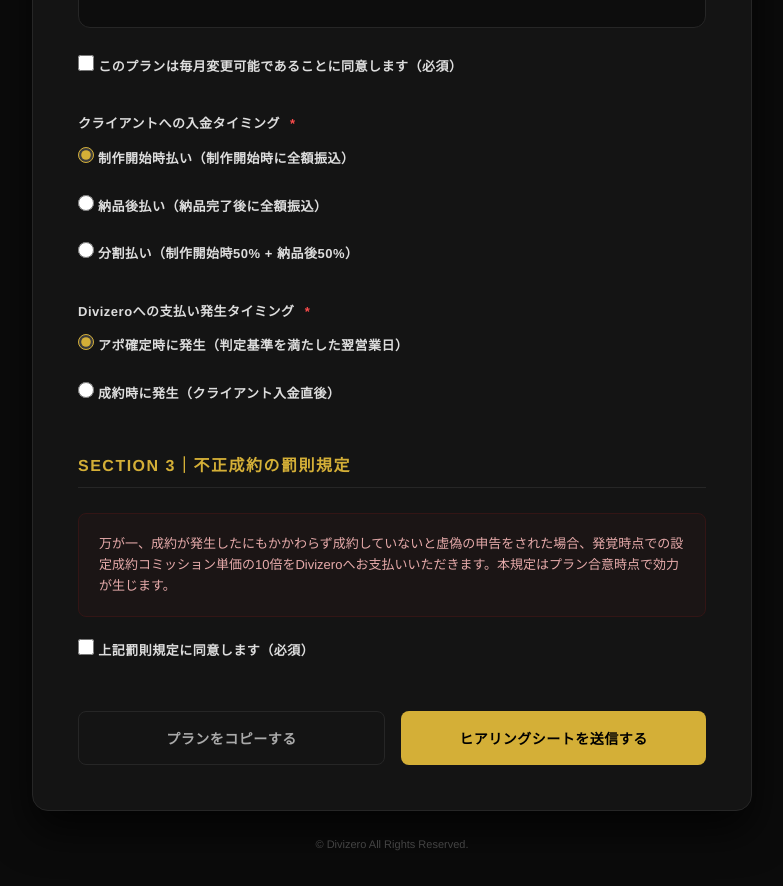
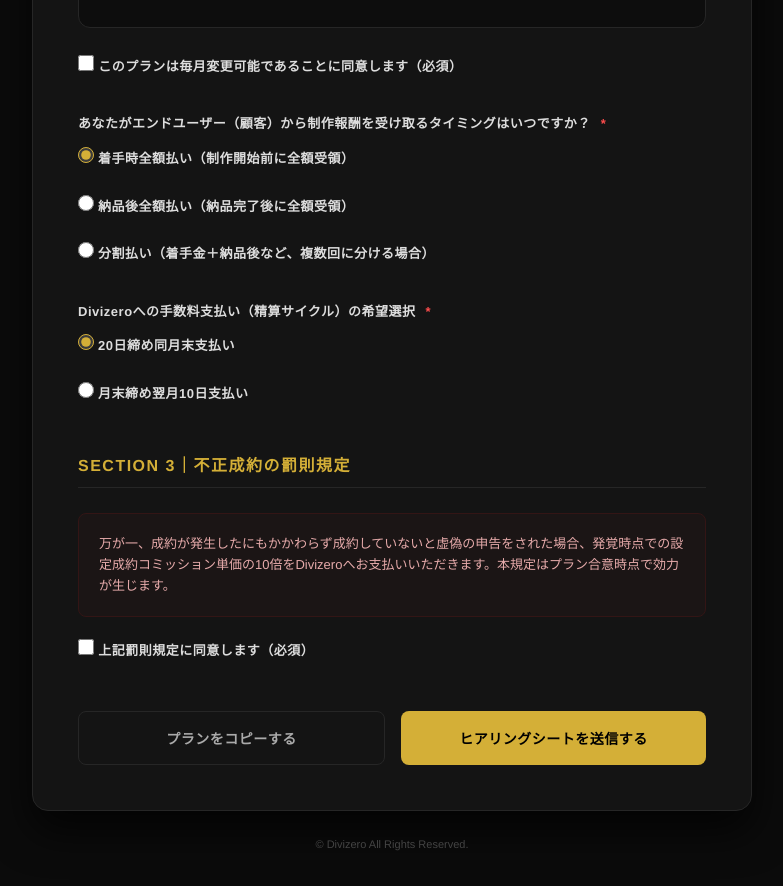
Before and after one commit to closer-official/hearing-sheet, a website: page index.html in a window 1280 px wide. Shown: the part 2430-3316 px from the top of the page, without its empty margins (248-1031 px from the left). Drawn offline with Linux system fonts and the light colour scheme.

Commit message:
Fix: 反映項目の文言および精算サイクルロジックの修正

```diff
--- a/api/send.js
+++ b/api/send.js
@@ -70,9 +70,9 @@ export default async function handler(req, res) {
             doc.text(`--------- 成約コミッション率: ${data.com_rate} %`);
             doc.text(`--------- 月間アポ件数: ${data.apo_count} 件`);
             doc.moveDown();
-            doc.fontSize(13).text(`【入金・支払タイミング】`);
-            doc.fontSize(11).text(`・クライアントへの入金タイミング: ${data.payment_timing}`);
-            doc.text(`・Divizeroへの支払い発生タイミング: ${data.divizero_timing}`);
+            doc.fontSize(13).text(`【報酬受取・手数料精算サイクル】`);
+            doc.fontSize(11).text(`・甲の報酬受取タイミング: ${data.payment_timing}`);
+            doc.text(`・Divizeroへの精算サイクル: ${data.divizero_timing}`);
             doc.moveDown();
             doc.fontSize(13).text(`【不正成約に関する罰則規定】`);
             doc.fontSize(10).text(`万が一、成約が発生したにもかかわらず成約していないと虚偽の申告をされた場合、発覚時点での設定成約コミッション単価の10倍をDivizeroへお支払いいただきます。本規定はプラン合意時点で効力が生じます。`);
--- a/index.html
+++ b/index.html
@@ -538,19 +538,19 @@
         </div>
 
         <div class="form-group">
-            <label>クライアントへの入金タイミング <span class="required">*</span></label>
+            <label>あなたがエンドユーザー（顧客）から制作報酬を受け取るタイミングはいつですか？ <span class="required">*</span></label>
             <div class="radio-group">
-                <label class="radio-label"><input type="radio" name="payment_timing" value="制作開始時払い" checked> 制作開始時払い（制作開始時に全額振込）</label>
-                <label class="radio-label"><input type="radio" name="payment_timing" value="納品後払い"> 納品後払い（納品完了後に全額振込）</label>
-                <label class="radio-label"><input type="radio" name="payment_timing" value="分割払い"> 分割払い（制作開始時50% + 納品後50%）</label>
+                <label class="radio-label"><input type="radio" name="payment_timing" value="着手時全額払い" checked> 着手時全額払い（制作開始前に全額受領）</label>
+                <label class="radio-label"><input type="radio" name="payment_timing" value="納品後全額払い"> 納品後全額払い（納品完了後に全額受領）</label>
+                <label class="radio-label"><input type="radio" name="payment_timing" value="分割払い（着手金＋中間金・納品後など）"> 分割払い（着手金＋納品後など、複数回に分ける場合）</label>
             </div>
         </div>
 
         <div class="form-group">
-            <label>Divizeroへの支払い発生タイミング <span class="required">*</span></label>
+            <label>Divizeroへの手数料支払い（精算サイクル）の希望選択 <span class="required">*</span></label>
             <div class="radio-group">
-                <label class="radio-label"><input type="radio" name="divizero_timing" value="アポ確定時に発生" checked> アポ確定時に発生（判定基準を満たした翌営業日）</label>
-                <label class="radio-label"><input type="radio" name="divizero_timing" value="成約時に発生"> 成約時に発生（クライアント入金直後）</label>
+                <label class="radio-label"><input type="radio" name="divizero_timing" value="20日締め同月末支払い" checked> 20日締め同月末支払い</label>
+                <label class="radio-label"><input type="radio" name="divizero_timing" value="月末締め翌月10日支払い"> 月末締め翌月10日支払い</label>
             </div>
         </div>
 
```
